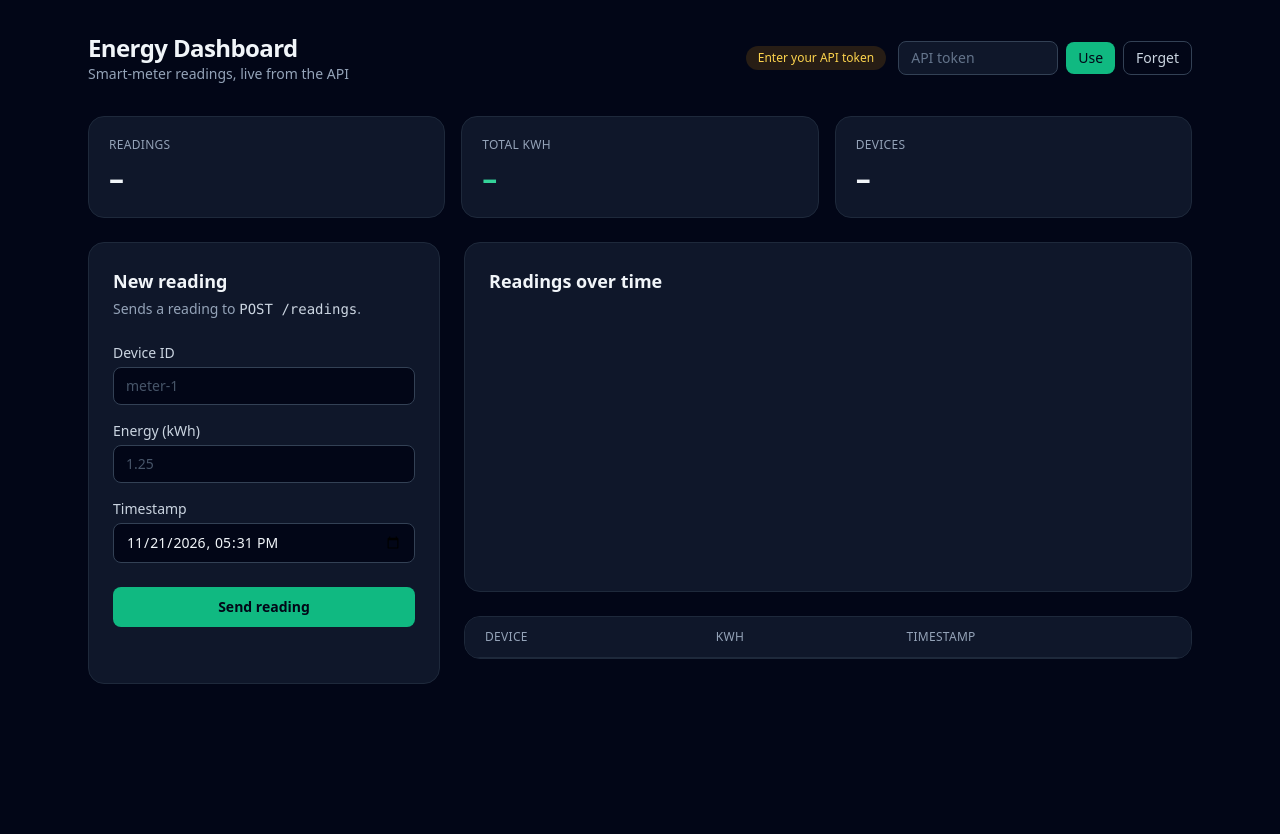
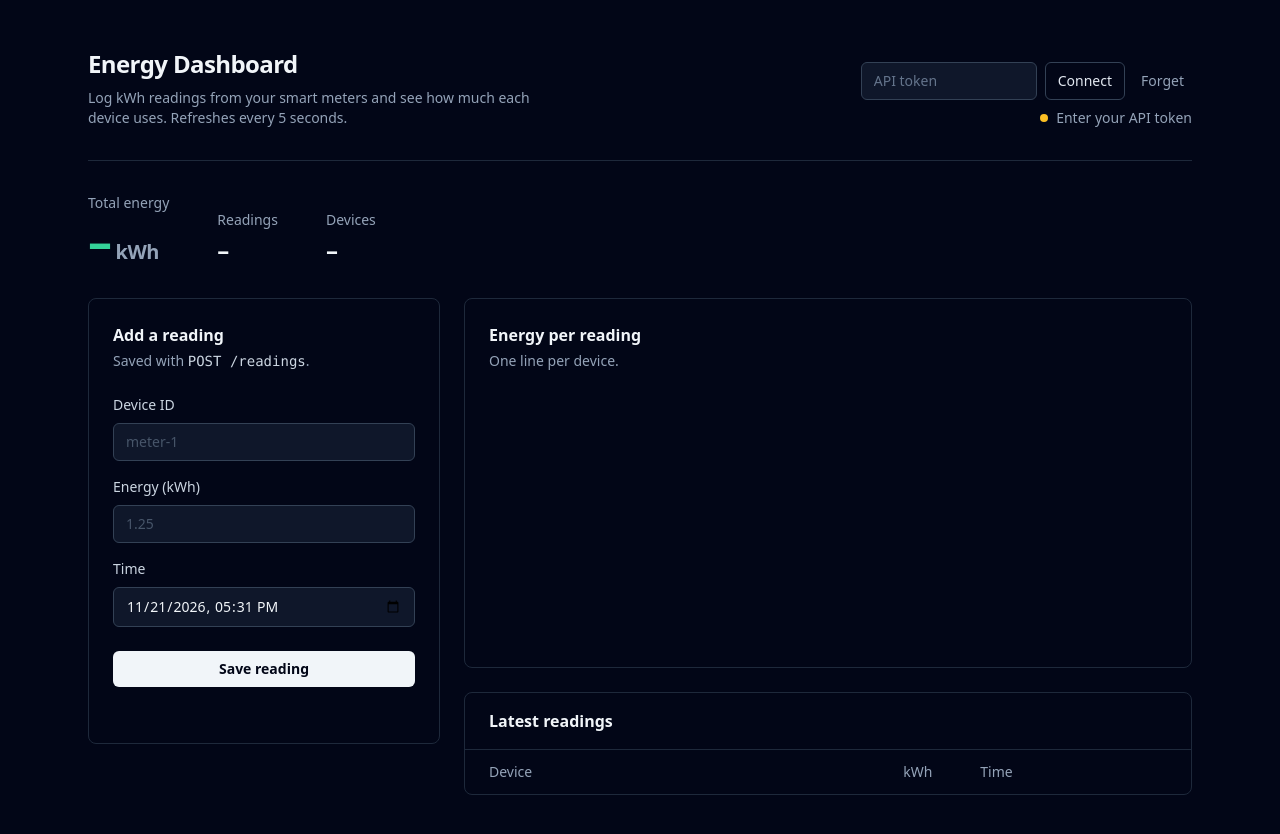
Before and after one commit to Rhythm02-byte/energy-api, a plain HTML site: page app/static/index.html in a window 1280 px wide. Before the commit the page ends 800 px from the top, so only its background shows below. Drawn offline with nearby package versions, Linux system fonts and the light colour scheme.

Commit message:
Polish the dashboard UI
Say what the page does under the title, keep one filled button
(Save reading), and swap the status pill for a dot. Use sentence-case
labels instead of tiny all-caps, put the stats in one row instead of
three cards, and keep spacing on a 4px grid with smaller corners.
Green is now only used for the total kWh and the live dot. Chart lines
no longer overshoot between points.

Co-Authored-By: Claude Opus 5.5 <noreply@anthropic.com>

```diff
--- a/app/static/index.html
+++ b/app/static/index.html
@@ -8,84 +8,95 @@
   <script src="https://cdnjs.cloudflare.com/ajax/libs/Chart.js/4.4.1/chart.umd.min.js"></script>
 </head>
 <body class="h-full bg-slate-950 text-slate-100 antialiased">
-  <div class="mx-auto max-w-6xl px-4 py-8 sm:px-6">
+  <div class="mx-auto max-w-6xl px-4 py-8 sm:px-6 sm:py-12">
 
-    <header class="flex flex-col gap-4 sm:flex-row sm:items-center sm:justify-between">
-      <div>
+    <header class="flex flex-col gap-6 border-b border-slate-800 pb-8 sm:flex-row sm:items-end sm:justify-between">
+      <div class="max-w-md">
         <h1 class="text-2xl font-semibold tracking-tight">Energy Dashboard</h1>
-        <p class="text-sm text-slate-400">Smart-meter readings, live from the API</p>
+        <p class="mt-2 text-sm text-slate-400">Log kWh readings from your smart meters and see how much each device uses. Refreshes every 5 seconds.</p>
       </div>
-      <div class="flex items-center gap-3">
-        <span id="status" class="rounded-full bg-slate-800 px-3 py-1 text-xs font-medium text-slate-300">Not connected</span>
+      <div class="flex flex-col gap-2 sm:items-end">
         <form id="token-form" class="flex items-center gap-2">
+          <label for="token" class="sr-only">API token</label>
           <input id="token" type="password" placeholder="API token" autocomplete="off"
-                 class="w-40 rounded-lg border border-slate-700 bg-slate-900 px-3 py-1.5 text-sm placeholder-slate-500 focus:border-emerald-500 focus:outline-none focus:ring-1 focus:ring-emerald-500">
-          <button type="submit" class="rounded-lg bg-emerald-500 px-3 py-1.5 text-sm font-medium text-slate-950 hover:bg-emerald-400">Use</button>
-          <button id="forget" type="button" class="rounded-lg border border-slate-700 px-3 py-1.5 text-sm text-slate-300 hover:bg-slate-800">Forget</button>
+                 class="w-44 rounded-md border border-slate-700 bg-slate-900 px-3 py-2 text-sm placeholder-slate-500 focus:border-slate-400 focus:outline-none">
+          <button type="submit" class="rounded-md border border-slate-700 px-3 py-2 text-sm font-medium text-slate-200 hover:bg-slate-800">Connect</button>
+          <button id="forget" type="button" class="px-2 py-2 text-sm text-slate-400 hover:text-slate-200">Forget</button>
         </form>
+        <p class="flex items-center gap-2 text-sm text-slate-400">
+          <span id="status-dot" class="h-2 w-2 rounded-full bg-slate-600"></span>
+          <span id="status">Not connected</span>
+        </p>
       </div>
     </header>
 
-    <section class="mt-8 grid grid-cols-1 gap-4 sm:grid-cols-3">
-      <div class="rounded-2xl border border-slate-800 bg-slate-900 p-5">
-        <p class="text-xs uppercase tracking-wide text-slate-400">Readings</p>
-        <p id="stat-count" class="mt-2 text-3xl font-semibold">–</p>
+    <section class="mt-8 flex flex-wrap items-end gap-x-12 gap-y-6">
+      <div>
+        <p class="text-sm text-slate-400">Total energy</p>
+        <p class="mt-1 font-semibold tracking-tight tabular-nums">
+          <span id="stat-kwh" class="text-5xl text-emerald-400">–</span>
+          <span class="text-xl text-slate-400">kWh</span>
+        </p>
       </div>
-      <div class="rounded-2xl border border-slate-800 bg-slate-900 p-5">
-        <p class="text-xs uppercase tracking-wide text-slate-400">Total kWh</p>
-        <p id="stat-kwh" class="mt-2 text-3xl font-semibold text-emerald-400">–</p>
+      <div>
+        <p class="text-sm text-slate-400">Readings</p>
+        <p id="stat-count" class="mt-1 text-2xl font-semibold tabular-nums">–</p>
       </div>
-      <div class="rounded-2xl border border-slate-800 bg-slate-900 p-5">
-        <p class="text-xs uppercase tracking-wide text-slate-400">Devices</p>
-        <p id="stat-devices" class="mt-2 text-3xl font-semibold">–</p>
+      <div>
+        <p class="text-sm text-slate-400">Devices</p>
+        <p id="stat-devices" class="mt-1 text-2xl font-semibold tabular-nums">–</p>
       </div>
     </section>
 
-    <div class="mt-6 grid grid-cols-1 gap-6 lg:grid-cols-3">
+    <div class="mt-8 grid grid-cols-1 gap-6 lg:grid-cols-3">
 
-      <form id="reading-form" class="rounded-2xl border border-slate-800 bg-slate-900 p-6 lg:col-span-1">
-        <h2 class="text-lg font-semibold">New reading</h2>
-        <p class="mt-1 text-sm text-slate-400">Sends a reading to <code class="text-slate-300">POST /readings</code>.</p>
+      <form id="reading-form" class="self-start rounded-lg border border-slate-800 p-6 lg:col-span-1">
+        <h2 class="text-base font-semibold">Add a reading</h2>
+        <p class="mt-1 text-sm text-slate-400">Saved with <code class="text-slate-300">POST /readings</code>.</p>
 
         <label class="mt-6 block text-sm text-slate-300" for="device-id">Device ID</label>
         <input id="device-id" required maxlength="100" placeholder="meter-1"
-               class="mt-1 w-full rounded-lg border border-slate-700 bg-slate-950 px-3 py-2 text-sm placeholder-slate-600 focus:border-emerald-500 focus:outline-none focus:ring-1 focus:ring-emerald-500">
+               class="mt-2 w-full rounded-md border border-slate-700 bg-slate-900 px-3 py-2 text-sm placeholder-slate-600 focus:border-slate-400 focus:outline-none">
 
         <label class="mt-4 block text-sm text-slate-300" for="kwh">Energy (kWh)</label>
         <input id="kwh" type="number" required min="0" step="any" placeholder="1.25"
-               class="mt-1 w-full rounded-lg border border-slate-700 bg-slate-950 px-3 py-2 text-sm placeholder-slate-600 focus:border-emerald-500 focus:outline-none focus:ring-1 focus:ring-emerald-500">
+               class="mt-2 w-full rounded-md border border-slate-700 bg-slate-900 px-3 py-2 text-sm placeholder-slate-600 focus:border-slate-400 focus:outline-none">
 
-        <label class="mt-4 block text-sm text-slate-300" for="timestamp">Timestamp</label>
+        <label class="mt-4 block text-sm text-slate-300" for="timestamp">Time</label>
         <input id="timestamp" type="datetime-local" required
-               class="mt-1 w-full rounded-lg border border-slate-700 bg-slate-950 px-3 py-2 text-sm focus:border-emerald-500 focus:outline-none focus:ring-1 focus:ring-emerald-500">
+               class="mt-2 w-full rounded-md border border-slate-700 bg-slate-900 px-3 py-2 text-sm focus:border-slate-400 focus:outline-none">
 
-        <button type="submit" class="mt-6 w-full rounded-lg bg-emerald-500 px-4 py-2.5 text-sm font-semibold text-slate-950 hover:bg-emerald-400 disabled:opacity-50">Send reading</button>
+        <button type="submit" class="mt-6 w-full rounded-md bg-slate-100 px-4 py-2 text-sm font-semibold text-slate-950 hover:bg-white disabled:opacity-50">Save reading</button>
         <p id="form-message" class="mt-3 min-h-5 text-sm"></p>
       </form>
 
       <div class="space-y-6 lg:col-span-2">
-        <div class="rounded-2xl border border-slate-800 bg-slate-900 p-6">
-          <h2 class="text-lg font-semibold">Readings over time</h2>
+        <section class="rounded-lg border border-slate-800 p-6">
+          <h2 class="text-base font-semibold">Energy per reading</h2>
+          <p class="mt-1 text-sm text-slate-400">One line per device.</p>
           <div class="relative mt-4 h-64">
             <canvas id="chart"></canvas>
           </div>
-          <p id="chart-empty" class="mt-2 hidden text-sm text-slate-500">No readings yet.</p>
-        </div>
+          <p id="chart-empty" class="mt-2 hidden text-sm text-slate-500">No readings yet. Add one to start the chart.</p>
+        </section>
 
-        <div class="overflow-hidden rounded-2xl border border-slate-800 bg-slate-900">
+        <section class="overflow-hidden rounded-lg border border-slate-800">
+          <div class="border-b border-slate-800 px-6 py-4">
+            <h2 class="text-base font-semibold">Latest readings</h2>
+          </div>
           <div class="overflow-x-auto">
             <table class="min-w-full text-left text-sm">
-              <thead class="border-b border-slate-800 bg-slate-900 text-xs uppercase tracking-wide text-slate-400">
+              <thead class="text-slate-400">
                 <tr>
-                  <th class="px-5 py-3 font-medium">Device</th>
-                  <th class="px-5 py-3 font-medium">kWh</th>
-                  <th class="px-5 py-3 font-medium">Timestamp</th>
+                  <th class="px-6 py-3 font-medium">Device</th>
+                  <th class="px-6 py-3 text-right font-medium">kWh</th>
+                  <th class="px-6 py-3 font-medium">Time</th>
                 </tr>
               </thead>
-              <tbody id="rows" class="divide-y divide-slate-800"></tbody>
+              <tbody id="rows" class="divide-y divide-slate-800 border-t border-slate-800"></tbody>
             </table>
           </div>
-        </div>
+        </section>
       </div>
     </div>
   </div>
@@ -93,7 +104,7 @@
 <script>
 const TOKEN_KEY = "energy-api-token";
 const POLL_MS = 5000;
-const COLORS = ["#34d399", "#38bdf8", "#f472b6", "#fbbf24", "#a78bfa", "#f87171"];
+const COLORS = ["#38bdf8", "#f472b6", "#fbbf24", "#cbd5e1", "#f87171"];
 
 const $ = (id) => document.getElementById(id);
 let timer = null;
@@ -111,14 +122,9 @@ function saveToken(token) {
 }
 
 function setStatus(text, tone) {
-  const colors = {
-    ok: "bg-emerald-500/15 text-emerald-300",
-    warn: "bg-amber-500/15 text-amber-300",
-    error: "bg-rose-500/15 text-rose-300",
-  };
-  const el = $("status");
-  el.textContent = text;
-  el.className = `rounded-full px-3 py-1 text-xs font-medium ${colors[tone] || "bg-slate-800 text-slate-300"}`;
+  const dots = { ok: "bg-emerald-400", warn: "bg-amber-400", error: "bg-rose-400" };
+  $("status").textContent = text;
+  $("status-dot").className = `h-2 w-2 rounded-full ${dots[tone] || "bg-slate-600"}`;
 }
 
 async function api(path, options = {}) {
@@ -157,7 +163,7 @@ function renderChart(readings) {
     data: points.sort((a, b) => a.x - b.x),
     borderColor: COLORS[i % COLORS.length],
     backgroundColor: COLORS[i % COLORS.length],
-    tension: 0.3,
+    cubicInterpolationMode: "monotone",
     pointRadius: 3,
   }));
 
@@ -179,16 +185,16 @@ function renderChart(readings) {
               color: "#94a3b8",
               callback: (v) => new Date(v).toLocaleString([], { month: "short", day: "numeric", hour: "2-digit", minute: "2-digit" }),
             },
-            grid: { color: "#1e293b" },
+            grid: { color: "#1e293b" }, border: { display: false },
           },
           y: {
             beginAtZero: true,
             title: { display: true, text: "kWh", color: "#94a3b8" },
             ticks: { color: "#94a3b8" },
-            grid: { color: "#1e293b" },
+            grid: { color: "#1e293b" }, border: { display: false },
           },
         },
-        plugins: { legend: { labels: { color: "#cbd5e1" } } },
+        plugins: { legend: { align: "start", labels: { color: "#cbd5e1", boxWidth: 8, boxHeight: 8 } } },
       },
     });
   } else {
@@ -203,25 +209,25 @@ function renderTable(readings) {
   // Newest first. Text goes in with textContent so a device ID can't inject HTML.
   for (const r of [...readings].reverse()) {
     const row = document.createElement("tr");
-    row.className = "hover:bg-slate-800/50";
+    row.className = "hover:bg-slate-900";
     const cells = [
       r.device_id,
       r.kwh.toFixed(2),
       new Date(r.timestamp).toLocaleString(),
     ];
-    for (const text of cells) {
+    cells.forEach((text, i) => {
       const td = document.createElement("td");
-      td.className = "px-5 py-3 text-slate-200";
+      td.className = i === 1 ? "px-6 py-3 text-right tabular-nums text-slate-200" : "px-6 py-3 text-slate-200";
       td.textContent = text;
       row.appendChild(td);
-    }
+    });
     body.appendChild(row);
   }
   if (readings.length === 0) {
     const row = document.createElement("tr");
     const td = document.createElement("td");
     td.colSpan = 3;
-    td.className = "px-5 py-6 text-center text-slate-500";
+    td.className = "px-6 py-6 text-slate-500";
     td.textContent = "No readings yet.";
     row.appendChild(td);
     body.appendChild(row);
@@ -295,7 +301,7 @@ $("reading-form").addEventListener("submit", async (e) => {
   button.disabled = true;
   try {
     await api("/readings", { method: "POST", body: JSON.stringify(payload) });
-    message.textContent = "Reading saved.";
+    message.textContent = "Saved.";
     message.className = "mt-3 min-h-5 text-sm text-emerald-400";
     $("kwh").value = "";
     $("timestamp").value = defaultTimestamp();
```
